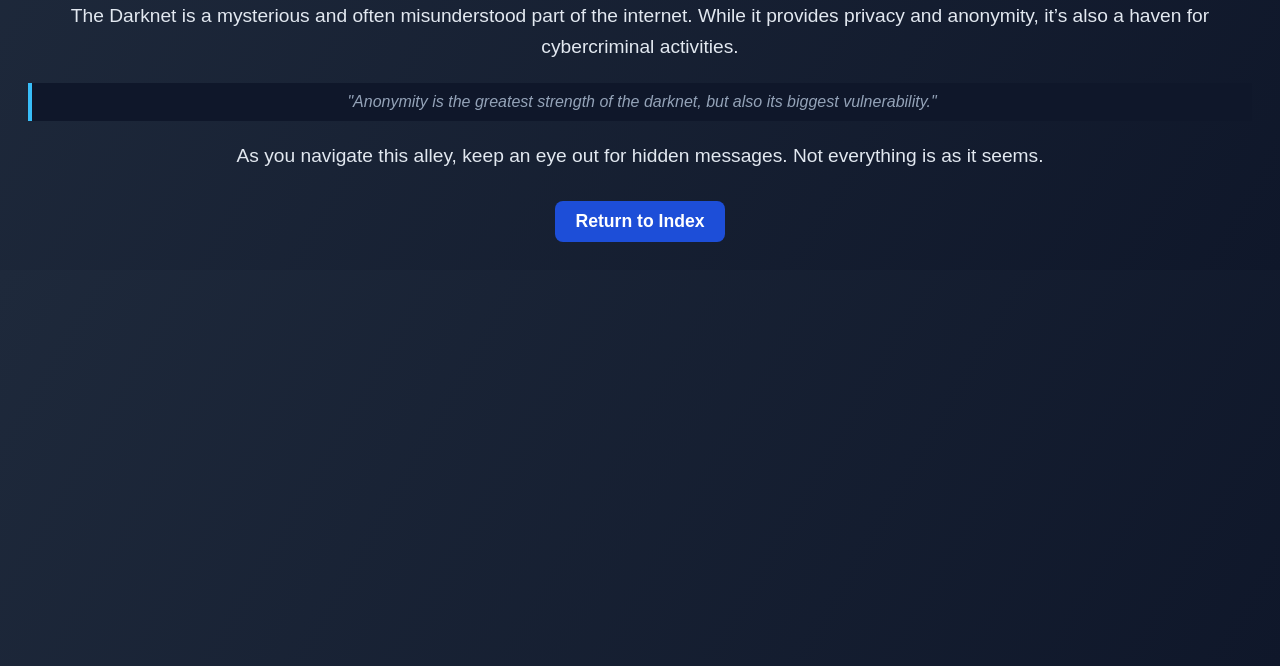
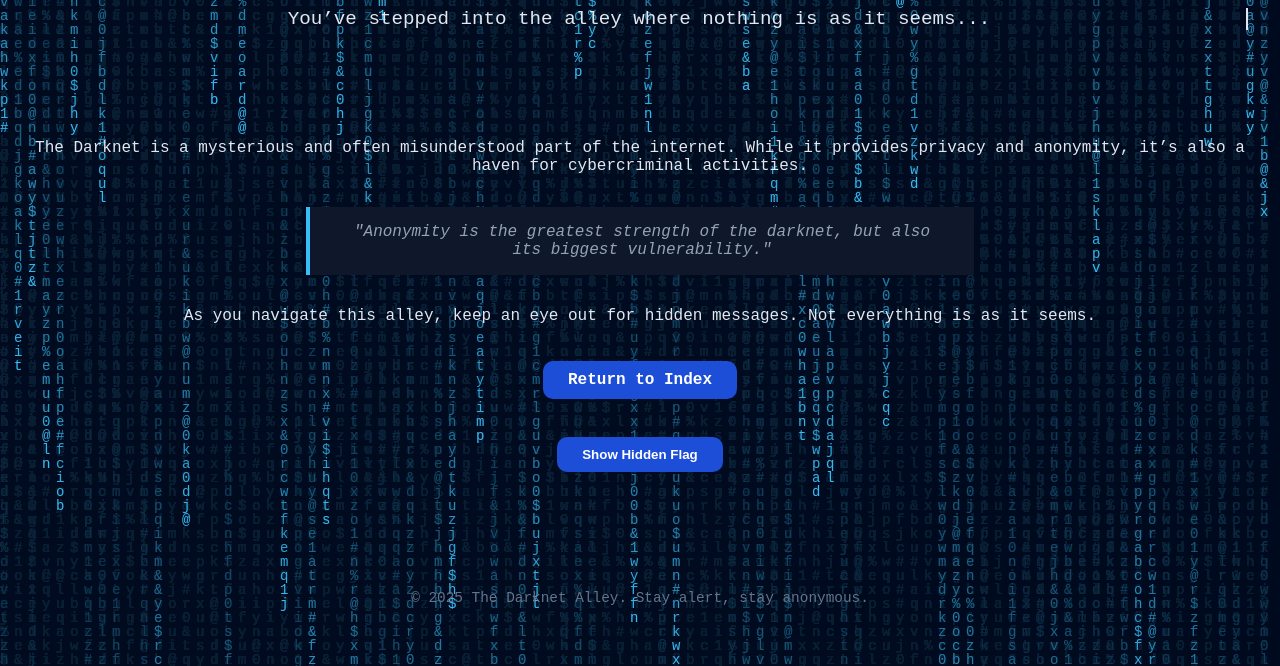
Before and after one commit to ayyushx/CTF, a plain HTML site: page website3.html in a window 1280 px wide. Shown: the part 134-800 px from the top of the page. Drawn offline with Linux system fonts and the light colour scheme.

Commit message:
web 4 updated

```diff
--- a/website3.html
+++ b/website3.html
@@ -1,151 +1,203 @@
 <!DOCTYPE html>
 <html lang="en">
 <head>
-  <meta charset="UTF-8">
-  <meta name="viewport" content="width=device-width, initial-scale=1.0">
+  <meta charset="UTF-8" />
+  <meta name="viewport" content="width=device-width, initial-scale=1.0"/>
   <title>The Darknet Alley</title>
   <style>
+    :root {
+      --bg-dark: #0f172a;
+      --bg-darker: #1e293b;
+      --text-light: #e2e8f0;
+      --accent-blue: #38bdf8;
+      --btn-blue: #1d4ed8;
+      --btn-hover: #3b82f6;
+    }
+
     body {
-      font-family: Arial, sans-serif;
-      background: linear-gradient(120deg, #1e293b, #0f172a);
-      color: #e2e8f0;
+      margin: 0;
+      font-family: 'Courier New', Courier, monospace;
+      background: linear-gradient(120deg, var(--bg-darker), var(--bg-dark));
+      color: var(--text-light);
+      overflow-x: hidden;
+    }
+
+    header, main, footer {
+      padding: 2em;
       text-align: center;
-      padding: 20px;
     }
+
     h1 {
       font-size: 3em;
-      margin-bottom: 20px;
-      color: #38bdf8;
+      margin-bottom: 0.5em;
+      color: var(--accent-blue);
+      text-shadow: 0 0 10px #38bdf8aa;
     }
-    p {
+
+    .typing {
       font-size: 1.2em;
-      line-height: 1.6;
-      margin: 10px 0;
+      margin-bottom: 1.5em;
+      white-space: nowrap;
+      overflow: hidden;
+      border-right: 2px solid;
+      animation: typing 4s steps(40, end), blink 0.7s step-end infinite;
     }
+
+    @keyframes typing {
+      from { width: 0; }
+      to { width: 100%; }
+    }
+
+    @keyframes blink {
+      50% { border-color: transparent; }
+    }
+
     blockquote {
-      background: #0f172a;
-      border-left: 4px solid #38bdf8;
-      margin: 20px auto;
-      padding: 10px 20px;
+      margin: 2em auto;
+      padding: 1em 2em;
+      background: var(--bg-dark);
+      border-left: 4px solid var(--accent-blue);
+      color: #94a3b8;
       font-style: italic;
-      color: #94a3b8;
+      max-width: 600px;
     }
-    .link-btn {
+
+    .link-btn, .flag-btn {
       display: inline-block;
       margin-top: 20px;
-      padding: 10px 20px;
+      padding: 10px 25px;
+      background: var(--btn-blue);
       color: #fff;
-      background: #1d4ed8;
+      font-weight: bold;
       border: none;
-      border-radius: 8px;
+      border-radius: 10px;
+      cursor: pointer;
       text-decoration: none;
-      font-size: 1.1em;
-      font-weight: bold;
-      transition: all 0.3s ease;
+      transition: all 0.3s ease-in-out;
     }
-    .link-btn:hover {
-      background: #3b82f6;
-      transform: scale(1.1);
+
+    .link-btn:hover, .flag-btn:hover {
+      background: var(--btn-hover);
+      transform: scale(1.05);
+    }
+
+    #flag-output {
+      margin-top: 20px;
+      font-size: 1.2em;
+      color: #22c55e;
+      display: none;
+    }
+
+    canvas {
+      position: fixed;
+      top: 0;
+      left: 0;
+      z-index: -1;
+    }
+
+    footer {
+      font-size: 0.9em;
+      margin-top: 4em;
+      color: #64748b;
     }
   </style>
 </head>
 <body>
-  <h1>Welcome to The Darknet Alley</h1>
-  <p>
-    The Darknet is a mysterious and often misunderstood part of the internet. While it provides privacy and anonymity, it’s also a haven for cybercriminal activities.
-  </p>
+  <header>
+    <h1>The Darknet Alley</h1>
+    <div class="typing">You’ve stepped into the alley where nothing is as it seems...</div>
+  </header>
 
-  <blockquote>
-    "Anonymity is the greatest strength of the darknet, but also its biggest vulnerability."
-  </blockquote>
+  <main>
+    <p>The Darknet is a mysterious and often misunderstood part of the internet. While it provides privacy and anonymity, it’s also a haven for cybercriminal activities.</p>
 
-  <p>
-    As you navigate this alley, keep an eye out for hidden messages. Not everything is as it seems.
-  </p>
+    <blockquote>
+      "Anonymity is the greatest strength of the darknet, but also its biggest vulnerability."
+    </blockquote>
 
-  <a href="index.html" class="link-btn">Return to Index</a>
+    <p>As you navigate this alley, keep an eye out for hidden messages. Not everything is as it seems.</p>
+
+    <a href="index.html" class="link-btn">Return to Index</a>
+
+    <br/><br/>
+    <button class="flag-btn" onclick="revealFlag()">Show Hidden Flag</button>
+    <div id="flag-output"></div>
+  </main>
+
+  <footer>
+    &copy; 2025 The Darknet Alley. Stay alert, stay anonymous.
+  </footer>
+
+  <canvas id="matrix"></canvas>
+
   <script>
-    (function () {
-    // A random distraction function
-    function generateRandomNumber() {
-        let randomNumbers = [];
-        for (let i = 0; i < 10; i++) {
-            randomNumbers.push(Math.floor(Math.random() * 100));
-        }
-        console.log("Random numbers:", randomNumbers);
+    // Secret decoding setup
+    const secretFlag = [
+      67, 84, 70, 123, 104, 49, 100, 100, 51, 110, 95, 102, 108, 52, 103, 95,
+      105, 110, 95, 99, 48, 110, 115, 48, 108, 51, 125
+    ];
+
+    function decodeFlag(encoded) {
+      return encoded.map(code => String.fromCharCode(code)).join('');
     }
 
-    // Another unrelated distraction function
-    // function createDummyDivs() {
-    //     for (let i = 0; i < 5; i++) {
-    //         const div = document.createElement("div");
-    //         div.textContent = `This is div #${i + 1}`;
-    //         div.style.color = i % 2 === 0 ? "red" : "blue";
-    //         div.style.margin = "5px";
-    //         document.body.appendChild(div);
-    //     }
-    // }
-
-    // A seemingly important, but actually useless function
-    function isPalindrome(str) {
-        return str === str.split("").reverse().join("");
+    function revealFlag() {
+      if (window.location.pathname.includes("website3.html")) {
+        const flag = decodeFlag(secretFlag);
+        const el = document.getElementById("flag-output");
+        el.innerText = "🎉 FLAG: " + flag;
+        el.style.display = "block";
+      } else {
+        alert("🚫 You're not on the right page! Go to website3.html to reveal the flag.");
+      }
     }
 
-    // Obfuscate the flag (dummy encoding)
-    const secretFlag = [
-        67, 84, 70, 123, 104, 49, 100, 100, 51, 110, 95, 102, 108, 52, 103, 95, 105,
-        110, 95, 99, 48, 110, 115, 48, 108, 51, 125,
-    ];
+    // Typing distraction: Random Numbers
+    (function generateRandomNoise() {
+      const nums = Array.from({ length: 5 }, () => Math.floor(Math.random() * 9999));
+      console.log("⚠️ Decoy Data:", nums);
+    })();
 
-    // Function to decode the flag
-    function decodeFlag(encodedFlag) {
-        return encodedFlag.map((char) => String.fromCharCode(char)).join("");
+    // Another distraction (never called)
+    async function fakeAPI() {
+      return new Promise((res) => setTimeout(() => res("You’ve been watched 👁️"), 1500));
     }
 
-    // Dummy async function (distraction)
-    async function fetchFakeData() {
-        return new Promise((resolve) => {
-            setTimeout(() => {
-                resolve("Fake data fetched successfully!");
-            }, 2000);
-        });
+    // Matrix Background Effect
+    const canvas = document.getElementById('matrix');
+    const ctx = canvas.getContext('2d');
+
+    canvas.height = window.innerHeight;
+    canvas.width = window.innerWidth;
+
+    const chars = "01abcdefghijklmnopqrstuvwxyz@#$%&".split("");
+    const fontSize = 14;
+    const columns = canvas.width / fontSize;
+    const drops = Array(Math.floor(columns)).fill(1);
+
+    function drawMatrix() {
+      ctx.fillStyle = "rgba(15, 23, 42, 0.05)";
+      ctx.fillRect(0, 0, canvas.width, canvas.height);
+      ctx.fillStyle = "#38bdf8";
+      ctx.font = fontSize + "px monospace";
+
+      for (let i = 0; i < drops.length; i++) {
+        const text = chars[Math.floor(Math.random() * chars.length)];
+        ctx.fillText(text, i * fontSize, drops[i] * fontSize);
+
+        if (drops[i] * fontSize > canvas.height && Math.random() > 0.975) {
+          drops[i] = 0;
+        }
+
+        drops[i]++;
+      }
     }
 
-    // Add another layer of complexity with nested functions
-    function complexChecker() {
-        const message = "Nested function executed!";
-        function innerFunction() {
-            console.log(message);
-        }
-        innerFunction();
-    }
-
-    // Actual code that checks the URL
-    function main() {
-        if (window.location.pathname.includes("website3.html")) {
-            console.log("Welcome to website3.html!");
-
-            // Run distractions
-            generateRandomNumber();
-            createDummyDivs();
-
-            // Decode and print the flag
-            const flag = decodeFlag(secretFlag);
-            console.log(`Congratulations! Here is your flag: heeloooooo mohit, flag mila kya??`);
-        } else {
-            console.log("This script does nothing here.");
-        }
-    }
-
-    // Execute main function
-    main();
-
-    // Run additional distractions
-    complexChecker();
-
-    // Call an async function and log its result
-    fetchFakeData().then((data) => console.log(data));
-})();
+    setInterval(drawMatrix, 33);
+    window.addEventListener("resize", () => {
+      canvas.width = window.innerWidth;
+      canvas.height = window.innerHeight;
+    });
   </script>
 </body>
 </html>
```
